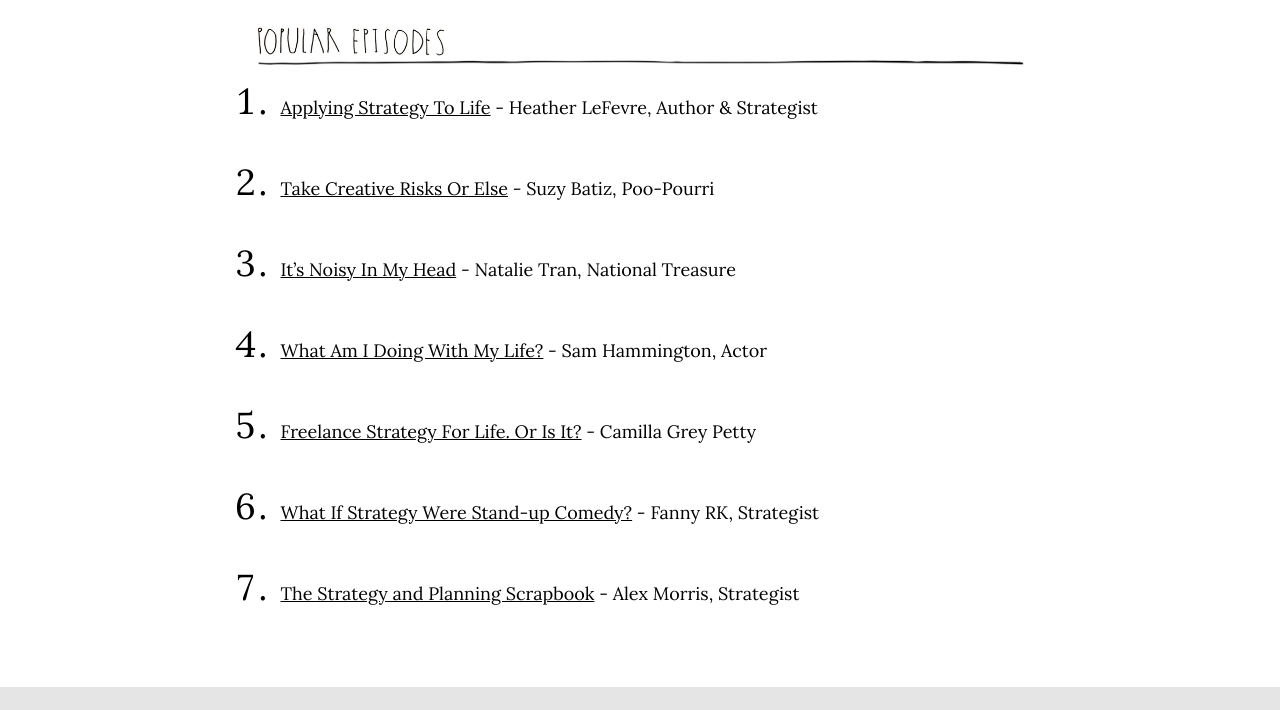
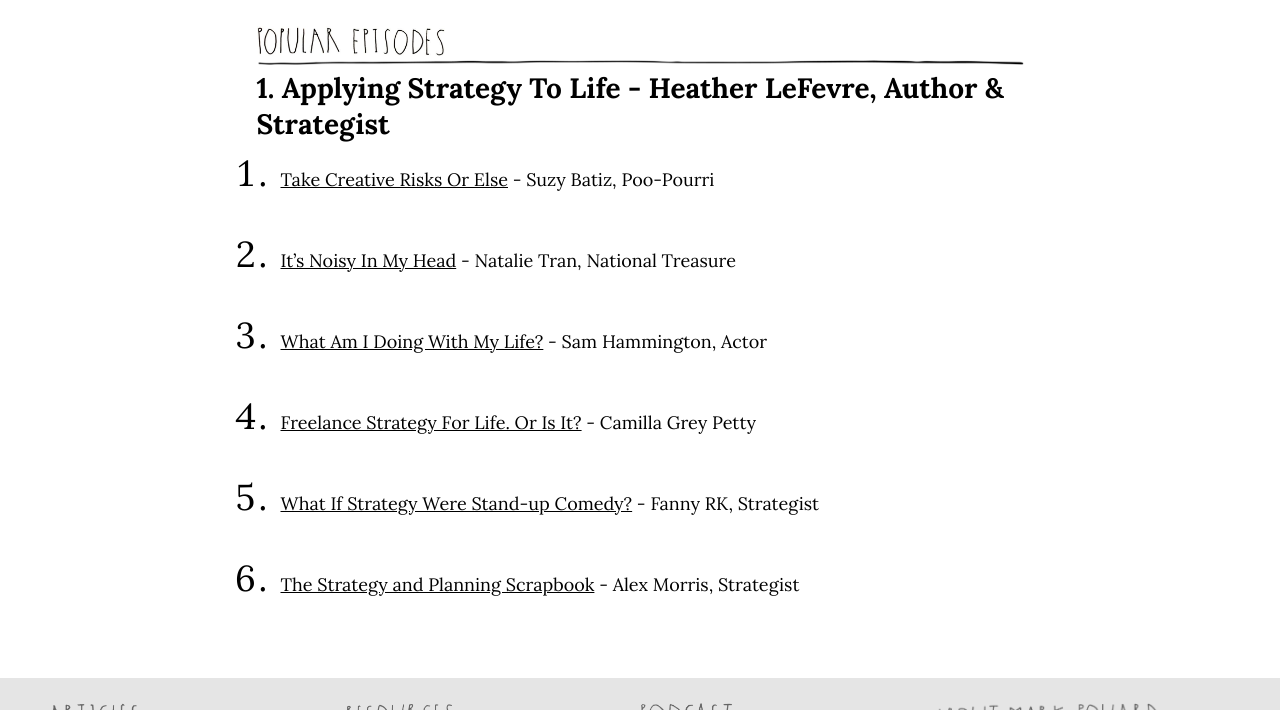
Before and after one commit to markhpollard/markhpollard.github.io, a Jekyll site: the page built from podcast.md, in a window 1280 px wide and 900 px high, scrolled down 352 px, cut to the strip 190-900 px from the top of the window. Built offline with Jekyll 4.4.1, drawn with Linux system fonts in a browser that asks for light colours; nearby versions of some CDN libraries.

Commit message:
Updated Podcast

```diff
--- a/podcast.md
+++ b/podcast.md
@@ -9,7 +9,7 @@
 layout: podcast
 ---
 
- 1. [Applying Strategy To Life](https://anchor.fm/sweathead-with-mark-pollard/episodes/Applying-Strategy-To-Life---Heather-LeFevre--Strategist--Author-e2splb) - Heather LeFevre, Author & Strategist
+##  1. [Applying Strategy To Life](https://anchor.fm/sweathead-with-mark-pollard/episodes/Applying-Strategy-To-Life---Heather-LeFevre--Strategist--Author-e2splb) - Heather LeFevre, Author & Strategist
 
  2. [Take Creative Risks Or Else](https://anchor.fm/sweathead-with-mark-pollard/episodes/Take-Creative-Risks-Or-Else---Suzy-Batiz--Poo-Pourri-e2thoj) - Suzy Batiz, Poo-Pourri
 
```
